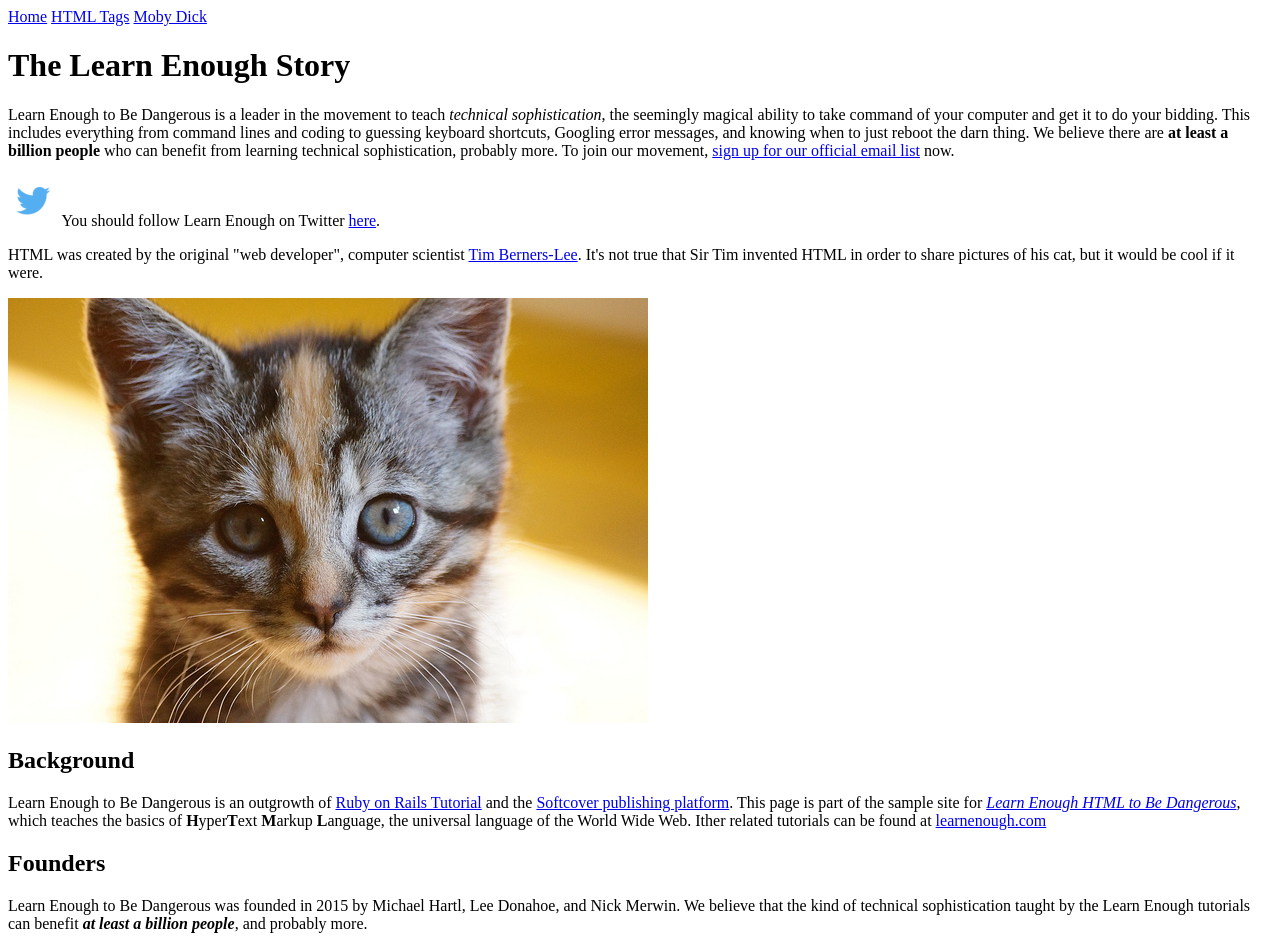
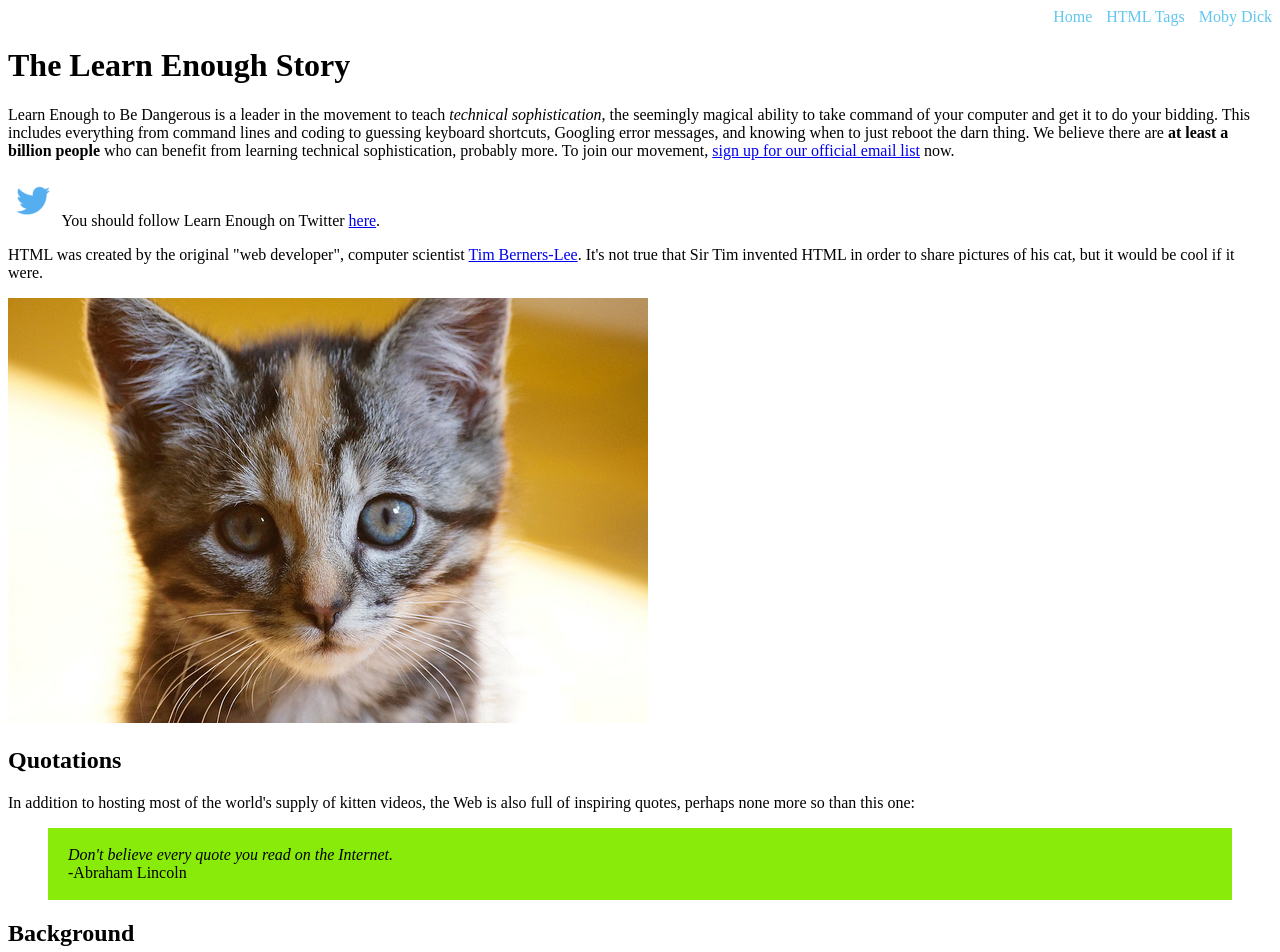
Before and after one commit to Alejaldo/sample_website, a plain HTML site: page index.html in a window 1280 px wide. Shown: the top 952 px of the page. Drawn offline with Linux system fonts and the light colour scheme.

Commit message:
Modernize some styles

```diff
--- a/index.html
+++ b/index.html
@@ -6,10 +6,13 @@
   </head>
   <body>
 
-    <div>
-      <a href="index.html">Home</a>
-      <a href="tags.html">HTML Tags</a>
-      <a href="moby_dick.html">Moby Dick</a>
+    <div style="text-align: right;">
+      <a href="index.html" style="text-decoration: none; color: #61c6ed;">Home
+      </a>
+      <a href="tags.html" style="margin-left: 10px; text-decoration: none;
+      color: #61c6ed;">HTML Tags</a>
+      <a href="moby_dick.html" style="margin-left: 10px; text-decoration: none;
+      color: #61c6ed;">Moby Dick</a>
     </div>
 
     <h1>The Learn Enough Story</h1>
@@ -46,6 +49,19 @@
     <a href="https://www.flickr.com/photos/deborah_s_perspective/14144861329">
       <img src="images/kitten.jpg" alt="An adorable kitten">
     </a>
+
+    <h2>Quotations</h2>
+    <p>
+      In addition to hosting most of the world's supply of kitten videos, the
+      Web is also full of inspiring quotes, perhaps none more so than this one:
+    </p>
+    <blockquote style="padding: 2px 20px; background: #89eb09">
+      <p>
+        <em>Don't believe every quote you read on the Internet.</em>
+        <br>
+        -Abraham Lincoln
+      </p>
+    </blockquote>
 
     <h2>Background</h2>
 
```
Also changed, not shown: moby_dick.html (+9 -5 lines), tags.html (+38 -4 lines).
